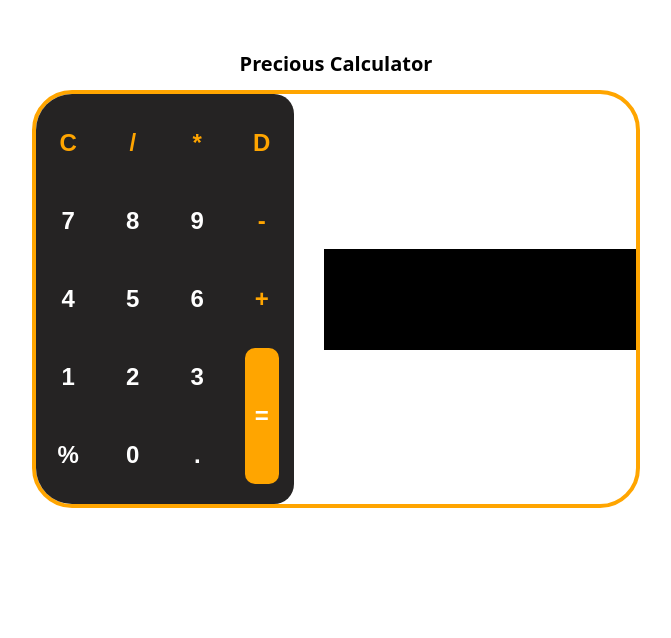
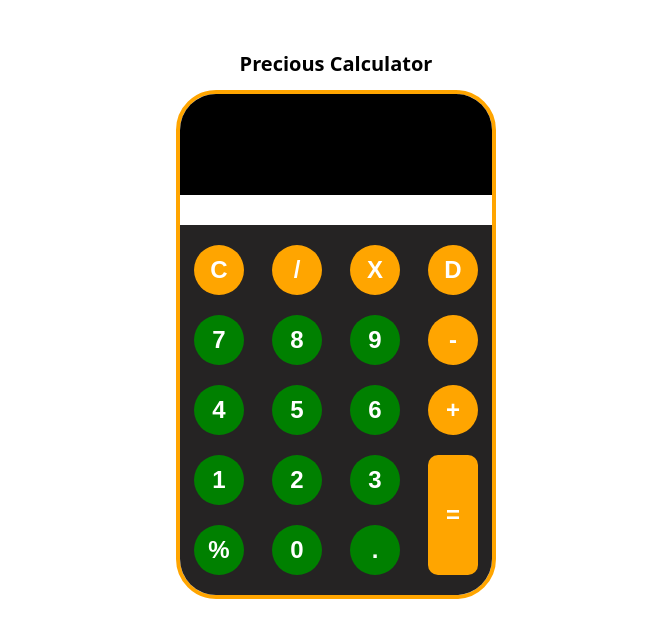
Before and after one commit to OYEBODEPRECIOUS/Calculator, a plain HTML site: page index.html in a window 1280 px wide. Shown: the whole page, without its empty margins (304-975 px from the left). Drawn offline with Linux system fonts and the light colour scheme.

Commit message:
calculator version 2

```diff
--- a/css/style.css
+++ b/css/style.css
@@ -17,9 +17,9 @@ h1 {
 main {
   margin: auto;
   display: grid;
-  grid-template-columns: 1fr 1fr;
+  grid-template-columns: 1fr;
   gap: 30px;
-  width: 600px;
+  width: max-content;
   align-items: center;
   /* justify-content: center; */
   overflow: hidden;
@@ -37,6 +37,8 @@ main {
   /* margin:  10rem auto; */
   place-items: center;
   border-radius: 2rem;
+  border-top-right-radius: 0;
+  border-top-left-radius: 0;
   padding: 2rem 0;
   row-gap: 2rem;
 }
@@ -44,24 +46,31 @@ main {
 button {
   /* border: 2px solid red; */
   /* background-color: green; */
-  padding: 1.5rem;
+  height: 50px;
+  width: 50px;
   color: white;
   border: none;
   background-color: transparent;
   font-size: 2.4rem;
   font-weight: 700;
+  background-color: green;
+  border-radius: 50%;
   /* border: 1px solid green; */
 }
 
 button:hover {
-  /* background-color: pink; */
-  background-color: green;
-  border-radius: 1rem;
+  background-color: orange;
 }
 
 #operation {
   /* color: green; */
-  color: orange;
+  color: white;
+  background-color: orange;
+}
+
+#operation:hover {
+  color: white;
+  background-color: green;
 }
 
 #equal-to {
@@ -73,9 +82,8 @@ button:hover {
   grid-row: span 2;
   border-radius: 1rem;
   height: 100%;
-  display: flex;
+  /* display: flex; */
   align-items: center;
-  padding: 1rem;
 }
 
 #screen {
@@ -99,9 +107,9 @@ button:hover {
 
 @media (max-width: 700px) {
   main {
-    display: flex;
+    /* display: flex;
     flex-direction: column-reverse;
-    width: 400px;
+    width: 400px; */
   }
 
   #screen {
--- a/index.html
+++ b/index.html
@@ -14,11 +14,15 @@
       <h1>Precious Calculator</h1>
     </header>
     <main>
+      <section id="screen">
+        <!-- <h2 id="output-message"></h2> -->
+        <input type="text" id="output-message" />
+      </section>
       <section id="calculator" class="calculator-container">
         <!-- ROW 1 -->
         <button id="operation" onclick="numberClear()">C</button>
         <button id="operation" onclick="division()">/</button>
-        <button id="operation" onclick="multiply()">*</button>
+        <button id="operation" onclick="multiply()">X</button>
         <button id="operation" onclick="numberDelete()">D</button>
 
         <!-- ROW 2 -->
@@ -44,10 +48,6 @@
         <button onclick="zero()">0</button>
         <button onclick="dot()">.</button>
       </section>
-      <section id="screen">
-        <!-- <h2 id="output-message"></h2> -->
-        <input type="text" id="output-message" readonly />
-      </section>
     </main>
 
     <script src="js/script.js"></script>
--- a/js/script.js
+++ b/js/script.js
@@ -36,7 +36,7 @@ function six() {
   console.log("six");
 }
 function seven() {
-  outputMessage.textContent += "7";
+  outputMessage.value += "7";
   console.log("seven");
 }
 
```
